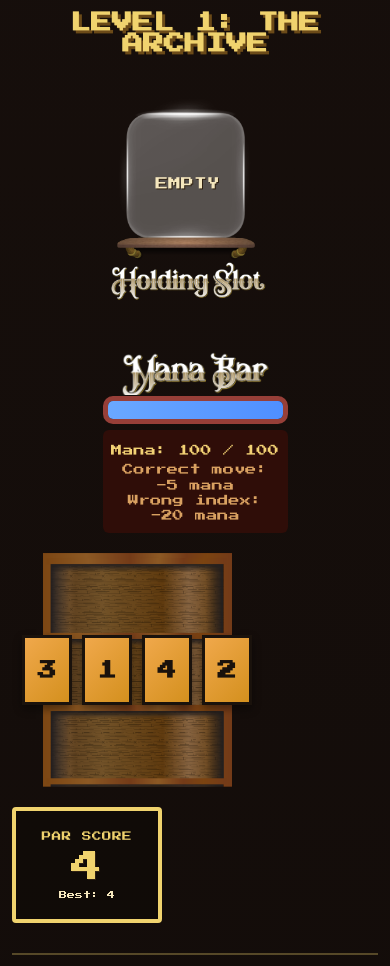
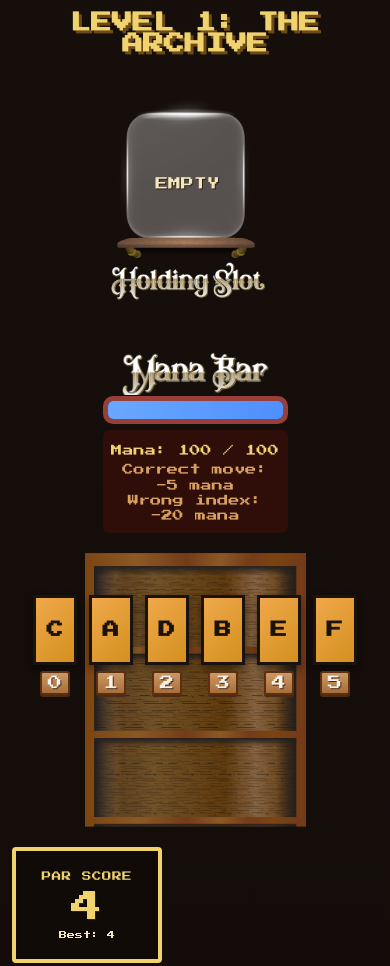
Before and after one commit to polvoronmilkee/cycle-sort-library-game, a plain HTML site: page game/game-lvl-1.html in a window 390 px wide. Shown: the top 966 px of the page. Drawn offline with Linux system fonts and the light colour scheme.

Commit message:
refactor: letters instead of numbers in books, resize shelf

```diff
--- a/css/game.css
+++ b/css/game.css
@@ -112,7 +112,7 @@ body.game-view {
 
 .book-number {
   position: absolute;
-  top: 40%;
+  top: 50%;
   left: 50%;
   transform: translate(-50%, -50%);
   font-weight: bolder;
@@ -128,15 +128,16 @@ body.game-view {
 /* Center - Shelf */
 .shelf-area {
   flex: 1;
-  max-width: 600px;
+  max-width: 760px;
 }
 
 .shelf-container {
+  width: 100%;
   background-image: url("../assets/shelf.png");
   background-size: contain;
   background-position: center;
   background-repeat: no-repeat;
-  aspect-ratio: 16 / 15;
+  aspect-ratio: 16 / 12;
   position: relative;
 }
 
@@ -144,14 +145,15 @@ body.game-view {
   width: 100%;
   height: 100%;
   display: flex;
-  align-items: center;
+  align-items: flex-end;
   justify-content: center;
-  gap: 15px;
-  padding: 40px 20px;
+  gap: 3px;
+  padding: 72px 56px 200px;
+  box-sizing: border-box;
 }
 
 .book {
-  width: 70px;
+  width: 50px;
   height: 90px;
   background: linear-gradient(135deg, #f0a84b 0%, #d4901e 100%);
   border: 3px solid #1a120c;
@@ -160,7 +162,7 @@ body.game-view {
   justify-content: center;
   font-weight: bold;
   color: #1a120c;
-  font-size: 1.8rem;
+  font-size: 1rem;
   cursor: pointer;
   transition:
     transform 100ms ease,
@@ -317,13 +319,13 @@ body.game-view {
   }
 
   .book {
-    width: 50px;
+    width: 44px;
     height: 70px;
-    font-size: 1.2rem;
+    font-size: 1.05rem;
   }
 
   .books-display {
     gap: 10px;
-    padding: 30px 10px;
+    padding: 64px 20px 132px;
   }
 }
--- /dev/null
+++ b/css/indexed.css
@@ -0,0 +1,34 @@
+.book-slot {
+  width: 62px;
+  display: flex;
+  flex-direction: column;
+  align-items: center;
+  gap: 8px;
+}
+
+.book-index {
+  min-width: 42px;
+  padding: 4px 8px;
+  border: 2px solid #5b2f10;
+  border-radius: 3px;
+  background: linear-gradient(180deg, #cc9864 0%, #a86e3a 100%);
+  color: #f6f0e8;
+  text-align: center;
+  font-size: 1.55rem;
+  line-height: 1;
+  text-shadow: 1px 1px 0 #4a2b16;
+  box-shadow: 0 2px 0 #4a2b16;
+}
+
+@media (max-width: 640px) {
+  .book-slot {
+    width: 48px;
+    gap: 6px;
+  }
+
+  .book-index {
+    min-width: 30px;
+    padding: 3px 6px;
+    font-size: 0.9rem;
+  }
+}
--- a/game/game-lvl-1.html
+++ b/game/game-lvl-1.html
@@ -13,6 +13,7 @@
     <link rel="stylesheet" href="../css/styles.css" />
     <link rel="stylesheet" href="../css/game.css" />
     <link rel="stylesheet" href="../css/mana.css" />
+    <link rel="stylesheet" href="../css/indexed.css" />
   </head>
   <body>
     <main>
--- a/js/game-lvl-1.js
+++ b/js/game-lvl-1.js
@@ -4,8 +4,8 @@ import { ManaSystem } from "./mana-system.js";
 class GameLevel1 {
   constructor() {
     this.level = 1;
-    this.books = [3, 1, 4, 2]; // Out of order - forms cycles
-    this.sortedBooks = [1, 2, 3, 4]; // Target
+    this.books = ["C", "A", "D", "B", "E", "F"]; // Out of order - forms cycles
+    this.sortedBooks = ["A", "B", "C", "D", "E", "F"]; // Target
     this.hand = null;
     this.firstEmptyIndex = null; // Start of the active cycle chain
     this.moves = 0;
@@ -76,8 +76,11 @@ class GameLevel1 {
     display.innerHTML = this.books
       .map(
         (value, index) => `
-        <div class="book ${value === null ? "placeholder" : ""}" data-index="${index}" data-value="${value}">
-          ${value === null ? "_" : value}
+        <div class="book-slot" data-slot-index="${index}">
+          <div class="book ${value === null ? "placeholder" : ""}" data-index="${index}" data-value="${value}">
+            ${value === null ? "_" : value}
+          </div>
+          <div class="book-index" aria-hidden="true">${index}</div>
         </div>
       `,
       )
@@ -103,7 +106,7 @@ class GameLevel1 {
 
     const clickedIndex = parseInt(bookElement.dataset.index);
     const rawValue = bookElement.dataset.value;
-    const clickedValue = rawValue === "null" ? null : parseInt(rawValue);
+    const clickedValue = rawValue === "null" ? null : rawValue;
 
     if (clickedValue === null && this.hand === null) {
       this.showFeedback("Pick up a book first.", "error");
```
